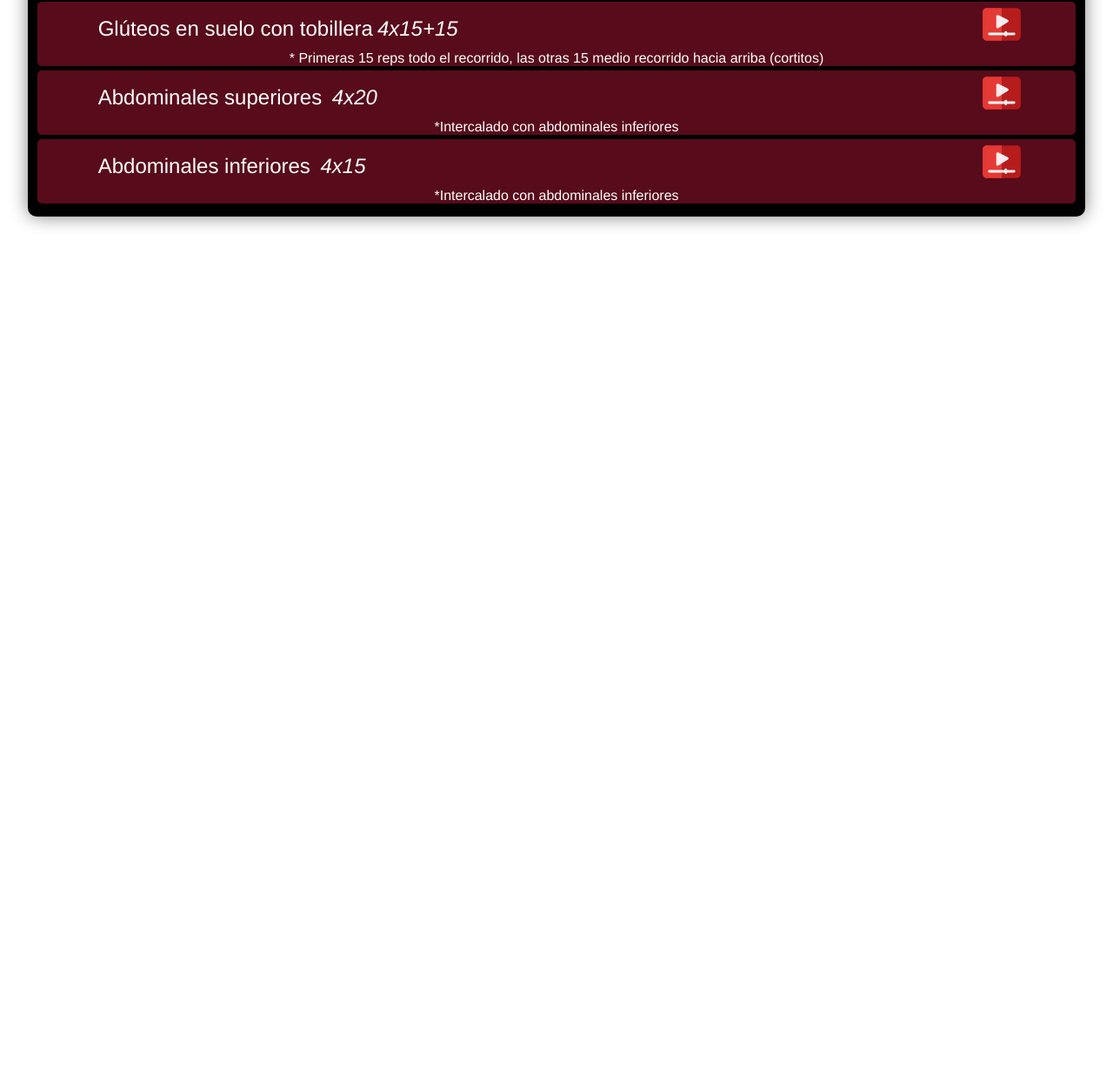
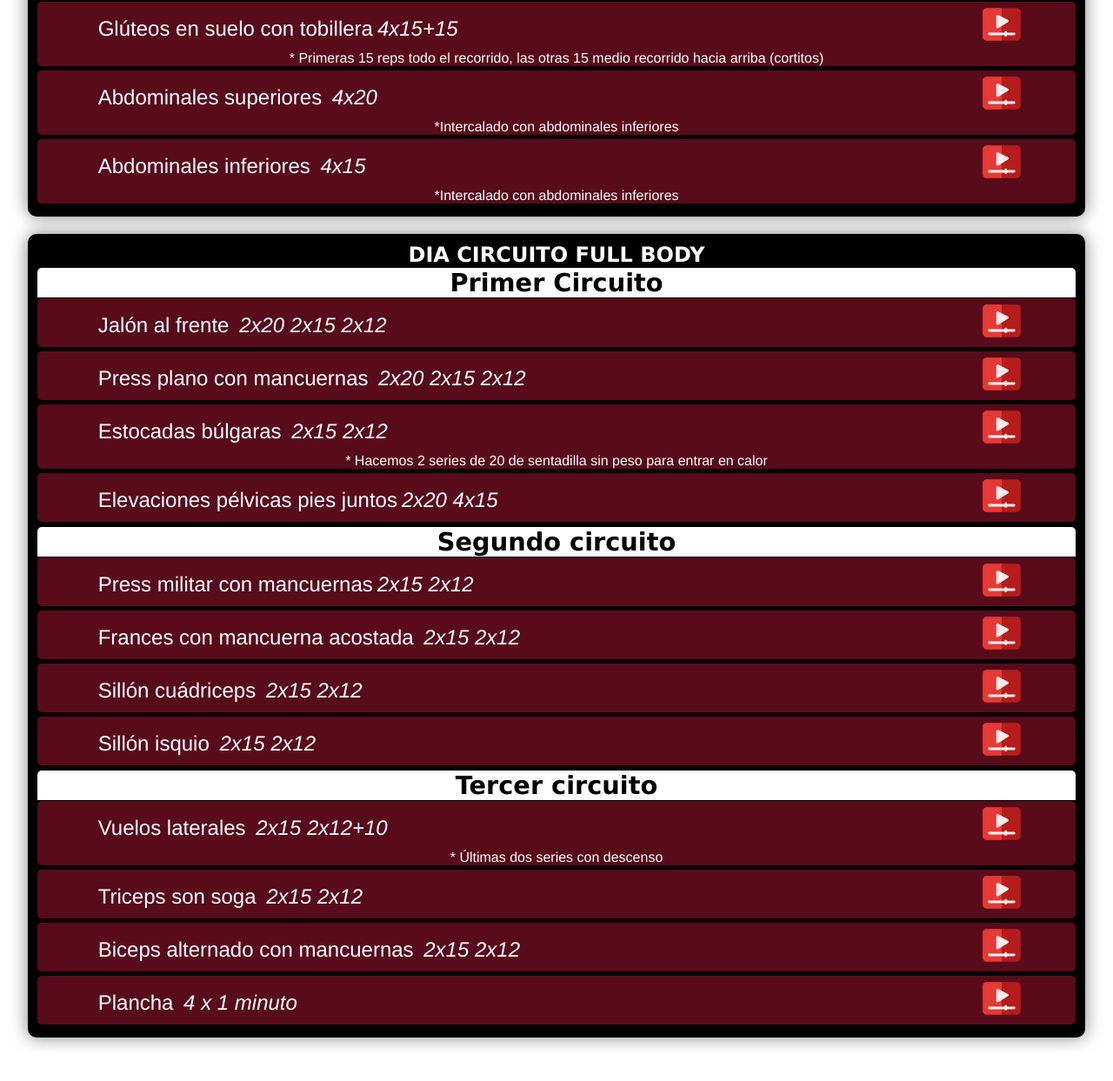
Before and after one commit to Pablocan86/rutina_castro_camila1, a plain HTML site: page index.html in a window 1280 px wide. Shown: the part 1586-2829 px from the top of the page at 87% size. Before the commit the page ends 1905 px from the top, so only its background shows below. Drawn offline with Linux system fonts and the light colour scheme.

Commit message:
se agrega día

```diff
--- a/css/styles.css
+++ b/css/styles.css
@@ -74,6 +74,15 @@ section article div {
   margin: 1px;
 }
 
+section article h3 {
+  background-color: white;
+  font-size: 1.8rem;
+  color: black;
+  margin: 1px;
+  border-top-left-radius: 5px;
+  border-top-right-radius: 5px;
+}
+
 .ejercicio {
   width: 90%;
   display: flex;
--- a/index.html
+++ b/index.html
@@ -257,6 +257,141 @@
           </div>
         </article>
       </section>
+      <section>
+      <h2>DIA CIRCUITO FULL BODY</h2>
+
+      <article>
+        <h3>Primer Circuito</h3>
+        <div class="global_eje">
+          <div class="ejercicio">
+            <p>Jalón al frente <span> 2x20 2x15 2x12</span></p>
+            <a
+              href="https://www.instagram.com/p/CeeJwcZD00Yjg9vq15yMp0WFjirYlYqJy9QnrA0/"
+              target="_blank"
+              ><img class="logo_video" src="./assets/images/video.svg" alt=""
+            /></a>
+          </div>
+        </div>
+        <div class="global_eje">
+          <div class="ejercicio">
+            <p>Press plano con mancuernas <span>2x20 2x15 2x12</span></p>
+
+            <a href="https://www.instagram.com/p/CeeIPgADJAqHADTNciFr7m362tWSbIMec6DzKs0/" target="_blank"
+              ><img class="logo_video" src="./assets/images/video.svg" alt=""
+            /></a>
+          </div>
+        </div>
+        <div class="global_eje">
+          <div class="ejercicio">
+            <p>Estocadas búlgaras <span>2x15 2x12</span></p>
+
+            <a href="https://www.instagram.com/p/CeeRPmPjMgeQ2sHa_MDUrluwmbG8BJHNXJVBkk0/" target="_blank"
+              ><img class="logo_video" src="./assets/images/video.svg" alt=""
+            /></a>
+          </div>
+          <p>* Hacemos 2 series de 20 de sentadilla sin peso para entrar en calor</p>
+        </div>
+        <div class="global_eje">
+          <div class="ejercicio">
+            <p>
+             Elevaciones pélvicas pies juntos<span>2x20 4x15</span>
+            </p>
+
+            <a href="https://www.instagram.com/p/CeeSCIsDsODF7GffFeYyJa7fqjVYh6EDulIB2w0/" target="_blank"
+              ><img class="logo_video" src="./assets/images/video.svg" alt=""
+            /></a>
+          </div>
+        </div>
+        </article>
+        <article>
+          <h3>Segundo circuito</h3>
+        <div class="global_eje">
+          <div class="ejercicio">
+            <p>Press militar con mancuernas<span>2x15 2x12</span></p>
+            <a
+              href="https://www.instagram.com/p/CeeLJHpjrvy9deo-dcAUhZMsfI7dIg6ZvWACr40/"
+              target="_blank"
+              ><img class="logo_video" src="./assets/images/video.svg" alt=""
+            /></a>
+          </div>
+        </div>
+        <div class="global_eje">
+          <div class="ejercicio">
+            <p>Frances con mancuerna acostada <span>2x15 2x12</span></p>
+            <a
+              href="https://www.instagram.com/p/CeePZbND4Wy07ZOwWRaykFFZMq8gZh7HgXzp-40/"
+              target="_blank"
+              ><img class="logo_video" src="./assets/images/video.svg" alt=""
+            /></a>
+          </div>
+        </div>
+        <div class="global_eje">
+          <div class="ejercicio">
+            <p>Sillón cuádriceps <span>2x15 2x12</span></p>
+            <a
+              href="https://www.instagram.com/p/CeeQUa7jWtIzRMKRlTCmp_ubtFDlelhsAJWGbs0/"
+              target="_blank"
+              ><img class="logo_video" src="./assets/images/video.svg" alt=""
+            /></a>
+          </div>
+        </div>
+        <div class="global_eje">
+          <div class="ejercicio">
+            <p>Sillón isquio <span>2x15 2x12</span></p>
+            <a
+              href="https://www.instagram.com/p/CeeRxayjEV4FA5sJsH3RyhaSID41Oqj6UFVCGQ0/"
+              target="_blank"
+              ><img class="logo_video" src="./assets/images/video.svg" alt=""
+            /></a>
+          </div>
+        </div>
+      </article>
+      <article>
+        <h3>Tercer circuito</h3>
+      <div class="global_eje">
+        <div class="ejercicio">
+          <p>Vuelos laterales <span>2x15 2x12+10</span></p>
+          <a
+            href="https://www.instagram.com/p/CeeLSJ6DYoUshlufRxb6GYe91xjjwTLfHQ10Z40/"
+            target="_blank"
+            ><img class="logo_video" src="./assets/images/video.svg" alt=""
+          /></a>
+        </div>
+        <p>* Últimas dos series con descenso
+        </p>
+      </div>
+      <div class="global_eje">
+        <div class="ejercicio">
+          <p>Triceps son soga <span>2x15 2x12</span></p>
+          <a
+            href="https://www.instagram.com/p/CeeOtsCjhtSaeSbigtG2QK0jh5vl2_fBK-pfj00/"
+            target="_blank"
+            ><img class="logo_video" src="./assets/images/video.svg" alt=""
+          /></a>
+        </div>
+      </div>
+      <div class="global_eje">
+        <div class="ejercicio">
+          <p>Biceps alternado con mancuernas  <span>2x15 2x12</span></p>
+          <a
+            href="https://www.instagram.com/p/CeeNaZ6jXclxH4Isw9ygfB3bwjcaFCanBsj1gQ0/"
+            target="_blank"
+            ><img class="logo_video" src="./assets/images/video.svg" alt=""
+          /></a>
+        </div>
+      </div>
+      <div class="global_eje">
+        <div class="ejercicio">
+          <p>Plancha <span>4 x 1 minuto</span></p>
+          <a
+            href="https://www.instagram.com/p/CfCnS5xDjR2XAjzkeKnn7HtnogFORMqI2xXfyk0/  "
+            target="_blank"
+            ><img class="logo_video" src="./assets/images/video.svg" alt=""
+          /></a>
+        </div>
+      </div>
+    </article>
+    </section>
     </main>
     <footer>
       <a href="https://wa.link/l3txje">
```
